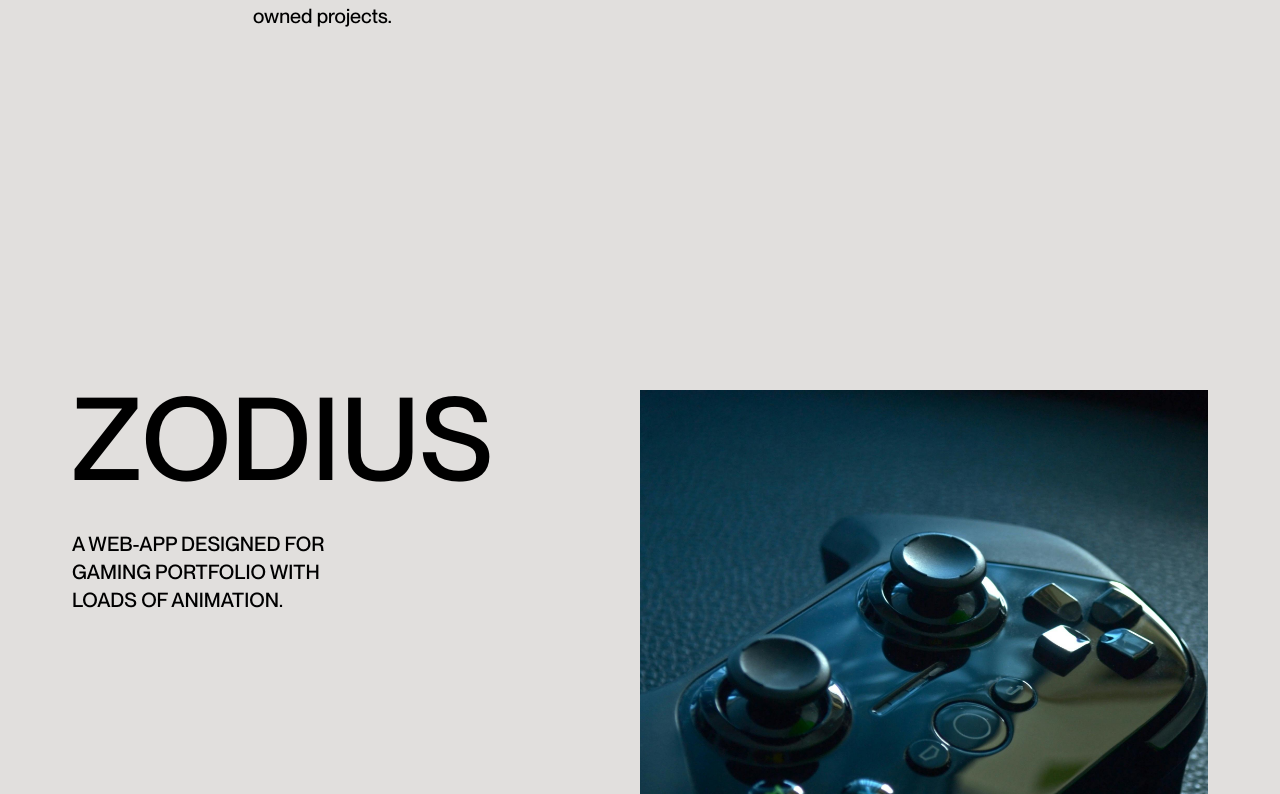
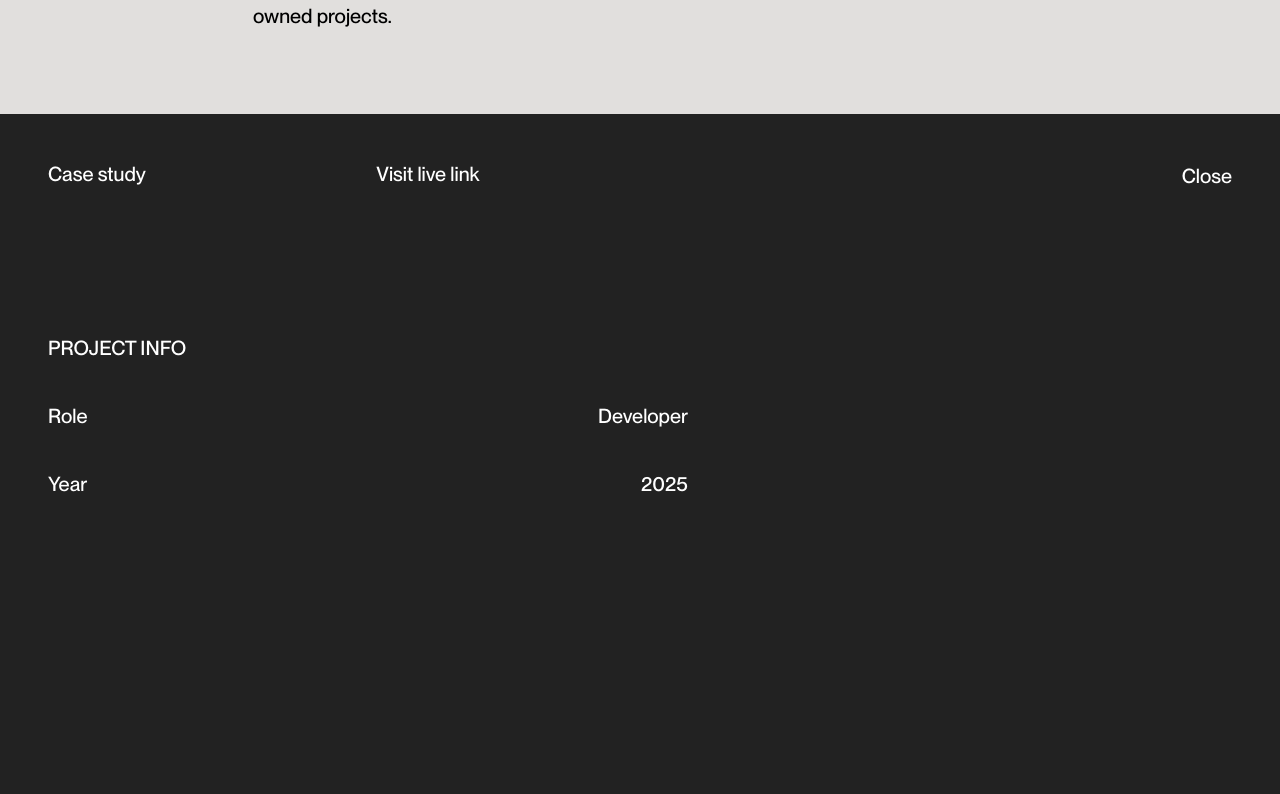
Before and after one commit to CleverCoder03/personal-portfolio-website, a Next.js app: page /work in a window 1280 px wide. Shown: the part 686-1480 px from the top of the page. Built offline with nearby package versions, Linux system fonts and the light colour scheme.

Commit message:
updated project page

```diff
--- a/app/(landingPage)/About.jsx
+++ b/app/(landingPage)/About.jsx
@@ -10,7 +10,7 @@ const About = () => {
       <div className="text-xl font-ppneune-medium">01/</div>
       <div className="lg:ml-[12vw] lg:w-fit">
         <div className="mt-7 lg:mt-0">
-          <Copy>
+          <Copy delay={0.3}>
             <h1 className="uppercase font-ppneune-medium text-[11.2dvw] leading-[9.8dvw] lg:text-[9dvw] lg:leading-[7.8dvw]">
               Passionate
             </h1>
--- a/app/(landingPage)/Work.jsx
+++ b/app/(landingPage)/Work.jsx
@@ -8,7 +8,7 @@ const Work = () => {
       <div className="text-xl font-ppneune-medium">01/</div>
       <div className="lg:ml-[12vw] lg:w-fit">
         <div className="mt-7 lg:mt-0">
-          <CharReveal>
+          <CharReveal delay={0.2}>
             <h1 className="uppercase font-ppneune-medium text-[11.2dvw] leading-[9.8dvw] lg:text-[9dvw] lg:leading-[7.8dvw]">
             Projects <span className="text-xl align-top">02</span>
           </h1>
@@ -16,7 +16,7 @@ const Work = () => {
         </div>
 
         <div className="mt-20 lg:mt-30 text-xl font-ppneune-medium lg:flex lg:justify-between">
-          <Copy>
+          <Copy delay={0.3}>
           <h1 className="uppercase">Projects</h1>
             <p className="mt-5 lg:mt-0 lg:w-[25vw] lg:mr-[3vw]">
             A selected set of projects I've built with individuals and teams.
--- a/app/components/Project.jsx
+++ b/app/components/Project.jsx
@@ -1,6 +1,8 @@
+"use client";
 import Image from "next/image";
 import Copy from "./Copy";
 import CharReveal from "./CharReveal";
+import { useEffect, useState } from "react";
 
 const projects = [
   {
@@ -9,6 +11,16 @@ const projects = [
     href: "https://zodius.vercel.app",
     name: "Zodius",
     desc: "A web-app designed for gaming portfolio with loads of animation.",
+    detailedDesc: `Zodius is a sleek, cosmic-themed
+web app built with Next.js and
+Tailwind CSS, featuring smooth
+GSAP animations and a
+mobile-first, responsive design.
+Optimized for performance and
+deployed on Vercel, this project
+showcases modular components
+and a modern, polished UI.`,
+    bgColor: "#535e5a",
   },
   {
     id: 2,
@@ -16,19 +28,49 @@ const projects = [
     href: "https://vector-mojo.vercel.app",
     name: "Vector Mojo",
     desc: "A web-app designed for introducing different drinks with cool animation.",
+    detailedDesc: `I developed a dynamic website using Next.js, TailwindCSS, and advanced GSAP animations. Key features include scroll-triggered animations, creative text effects with SplitText, video playback sync, and interactive sliders. Overcoming challenges in integrating GSAP with Next.js, this project enhanced my skills in performance, design, and immersive web experiences.`,
+    bgColor: "#535e5a",
   },
 ];
 
 const Project = () => {
+  // State to track the currently selected project for the detail view
+  const [selectedProject, setSelectedProject] = useState(null);
+
+  useEffect(() => {
+    if (selectedProject) {
+      document.body.style.overflow = "hidden";
+    } else {
+      document.body.style.overflow = "unset";
+    }
+
+    // Cleanup function to reset the style when the component unmounts
+    return () => {
+      document.body.style.overflow = "unset";
+    };
+  }, [selectedProject]);
+
+  // --- Handlers ---
+  const handleProjectClick = (project) => {
+    setSelectedProject(project);
+  };
+
+  const handleCloseDetail = () => {
+    setSelectedProject(null);
+  };
   return (
+    <>
       <div className="mt-22 lg:mt-30">
         {projects.map((project) => (
           <div key={project.id} className="lg:flex lg:items-start lg:mt-20">
             <div className="mt-25 lg:w-1/2 lg:mt-0 sticky top-20 lg:top-25">
-              <h1 className="uppercase font-ppneune-medium text-[11.2dvw] leading-[1.15] lg:text-[9dvw] lg:leading-[7.8dvw] underline underline-offset-6 decoration-4 lg:decoration-6 w-full">
+              <h1
+                onClick={() => handleProjectClick(project)}
+                className="uppercase font-ppneune-medium text-[11.2dvw] leading-[1.15] lg:text-[9dvw] lg:leading-[7.8dvw] underline underline-offset-6 decoration-4 lg:decoration-6 w-[50vw] lg:w-[40vw] cursor-pointer"
+              >
                 <CharReveal>
                   <a
-                  href={project.href}
+                    // href={project.href}
                     target="_blank"
                     rel="noopener noreferrer"
                   >
@@ -43,8 +85,15 @@ const Project = () => {
               </Copy>
             </div>
 
-            <div className="lg:w-1/2">
-              <a href={project.href} target="_blank" rel="noopener noreferrer">
+            <div
+              className="lg:w-1/2 cursor-pointer"
+              onClick={() => handleProjectClick(project)}
+            >
+              <a
+                // href={project.href}
+                target="_blank"
+                rel="noopener noreferrer"
+              >
                 <div className="relative w-full h-[45dvh] lg:h-[100dvh] overflow-hidden">
                   <Image
                     src={project.imgSrc}
@@ -58,6 +107,62 @@ const Project = () => {
           </div>
         ))}
       </div>
+
+      <div
+        className={`fixed top-0 left-0 h-dvh w-dvw bg-[#222] z-[2000] transition-all duration-700  ${
+          selectedProject ? "translate-y-0" : "translate-y-full"
+        }`}
+        style={{
+          backgroundColor: selectedProject ? selectedProject.bgColor : "#222",
+        }}
+      >
+        <div className="relative top-0 left-0 h-full w-full py-10 px-6 lg:py-12 lg:px-12">
+          <div className="flex justify-between font-ppneune-medium text-xl">
+            <div className="text-white leading-[1.2] lg:flex lg:gap-[18vw]">
+              <h1>Case study</h1>
+              <h1 className="hidden lg:block">
+                <a
+                  href={selectedProject?.href}
+                  target="_blank"
+                  rel="noopener noreferrer"
+                >
+                  Visit live link
+                </a>
+              </h1>
+              <h1>{selectedProject?.name}</h1>
+            </div>
+            <div
+              onClick={() => handleCloseDetail()}
+              className="text-white cursor-pointer"
+            >
+              Close
+            </div>
+          </div>
+
+          <div>
+              <div className="mt-15 lg:w-[50vw] lg:mt-[18vh]">
+                  <h1 className="text-2xl lg:text-3xl text-white font-ppneune-medium">{selectedProject?.detailedDesc}</h1>
+              </div>
+
+              <h1 className="mt-10 text-gray-300 font-ppneune-medium text-xl underline underline-offset-4 lg:hidden"><a href={selectedProject?.href} target="_blank" rel="noopener noreferrer">Visit live link</a></h1>
+
+              <div className="mt-20 text-white font-ppneune-medium text-xl lg:w-[50vw] lg:mt-[12vh]">
+                <h1 className="pb-5 border-b-[0.5] uppercase">Project info</h1>
+                <div>
+                  <div className="border-b-[0.5] py-5 flex justify-between">
+                    <h1>Role</h1>
+                    <h1>Developer</h1>
+                  </div>
+                  <div className="border-b-[0.5] py-5 flex justify-between">
+                    <h1>Year</h1>
+                    <h1>2025</h1>
+                  </div>
+                </div>
+              </div>
+          </div>
+        </div>
+      </div>
+    </>
   );
 };
 
--- a/app/work/page.jsx
+++ b/app/work/page.jsx
@@ -17,7 +17,7 @@ const WorkPage = () => {
       <Work />
       <div>
         <Project />
-      <div className="lg:flex lg:items-start lg:mt-20">
+      {/* <div className="lg:flex lg:items-start lg:mt-20">
         <div className="mt-25 lg:w-1/2 lg:mt-0 sticky top-20 lg:top-25">
           <h1 className="uppercase font-ppneune-medium text-[11.2dvw] leading-[1.15] lg:text-[9dvw] lg:leading-[7.8dvw] underline underline-offset-6 decoration-4 lg:decoration-6 w-50">
             <a href="https://the-og-labs.vercel.app/" target="_blank" rel="noopener noreferrer">
@@ -41,7 +41,7 @@ const WorkPage = () => {
             </div>
           </a>
         </div>
-      </div>
+      </div> */}
       </div>
       <section className="mt-48">
         <div className="text-xl font-ppneune-medium flex gap-30 lg:justify-between lg:mr-[20vw]">
```
Lines whose indentation alone changed are shown as unchanged.
